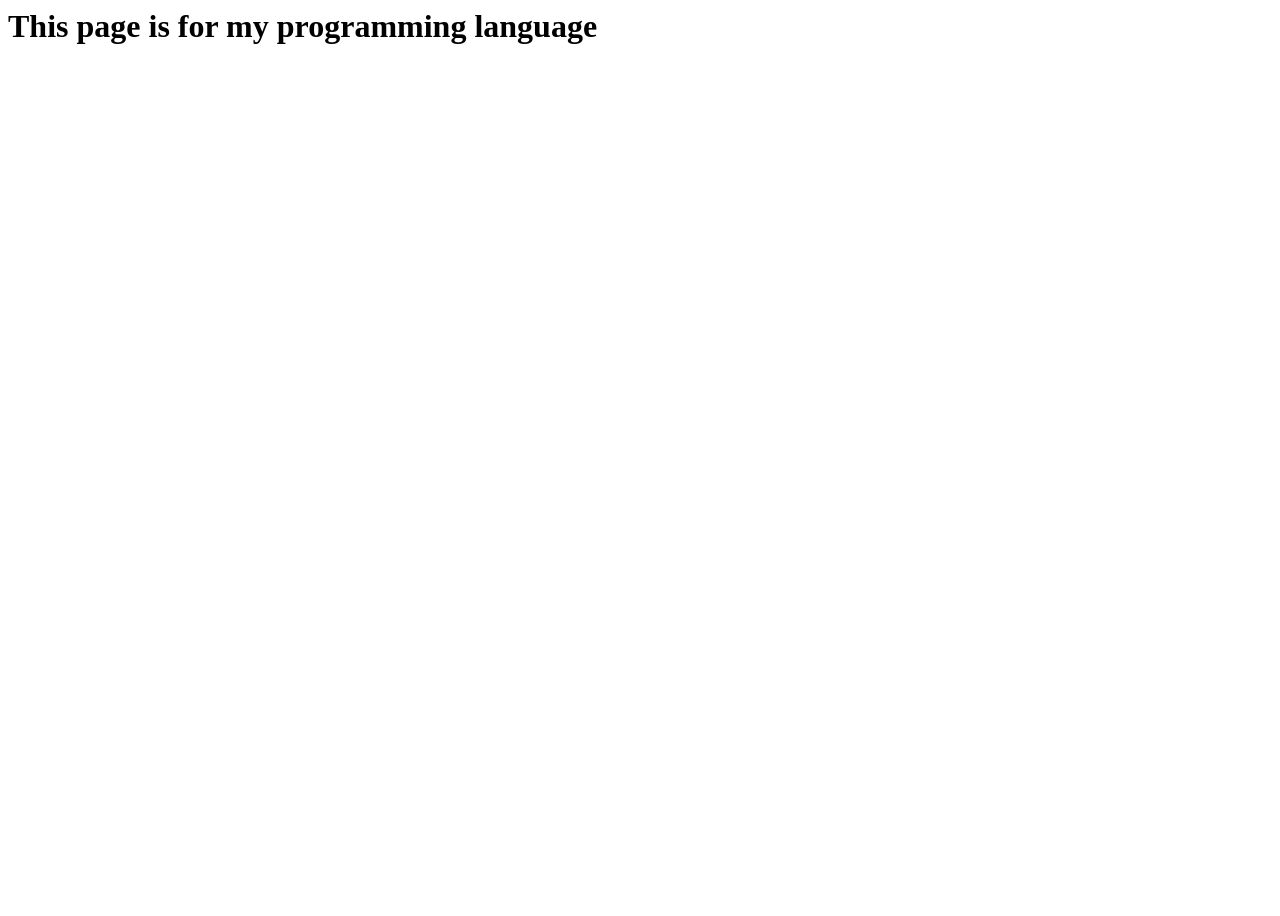
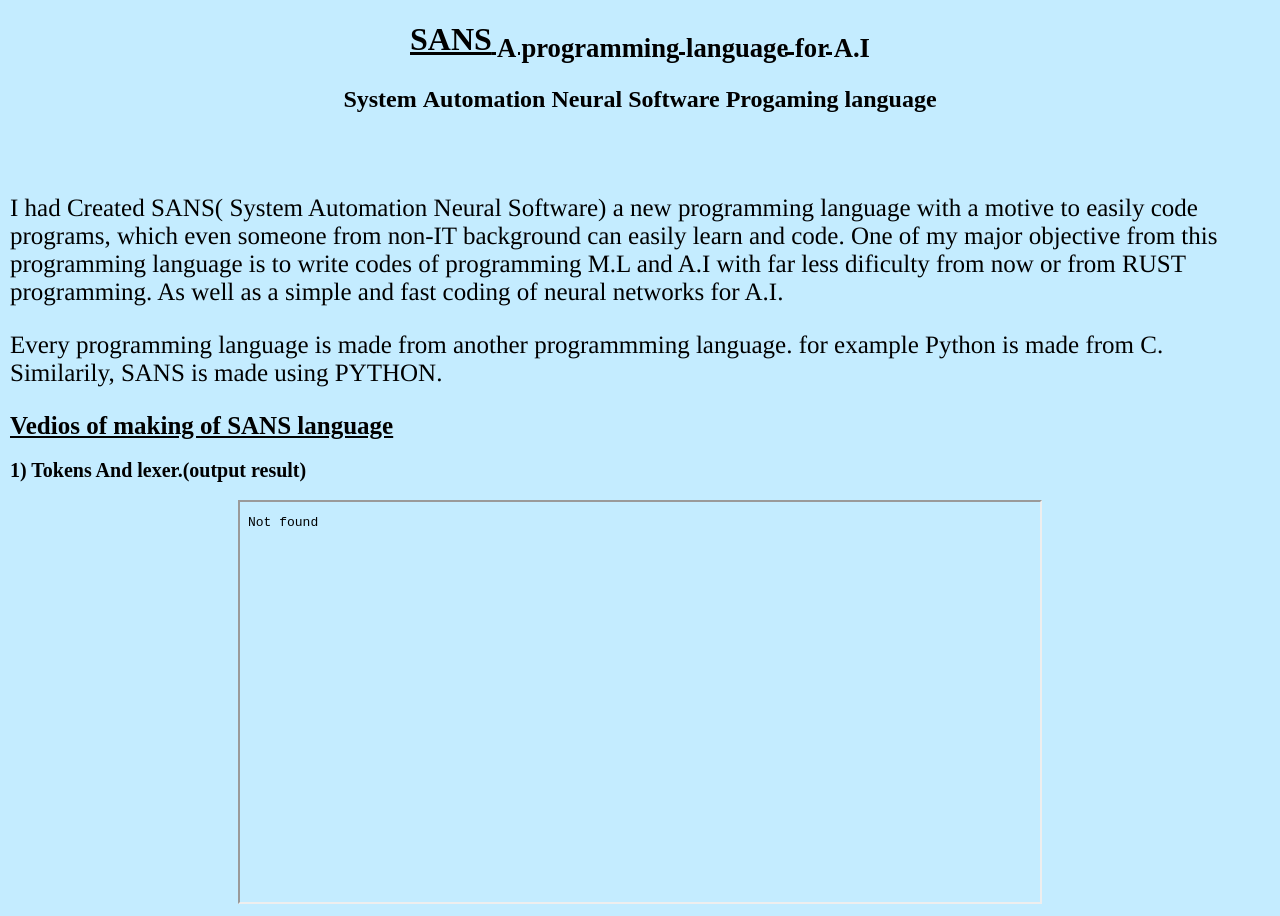
Before and after one commit to antonioshivam/SansL, a plain HTML site: page index.html in a window 1280 px wide. Before the commit the page ends 800 px from the top, so only its background shows below. Drawn offline with Linux system fonts and the light colour scheme.

Commit message:
Update index.html

```diff
--- a/index.html
+++ b/index.html
@@ -1,13 +1,51 @@
+<!DOCTYPE html>
 <html>
 <head>
+<meta charset="UTF-8">
+<meta name="viewport" content="width=device-width, initial-scale=1.0">
+    <link rel="stylesheet" href="https://cdnjs.cloudflare.com/ajax/libs/font-awesome/4.7.0/css/font-awesome.min.css">
 <title>
-NHRO-extracurricular
+SANS- extrracurricular.
 </title>
 <style>
-
+body
+{
+    background-color: #c4ecff;
+    margin-left: 10px;
+    margin-right: 10px;
+}
+k
+{
+    font-family: vivaldi;
+}
+p
+{
+    font-family: Times, Verdana, sans-serif;
+    font-size: 25px;
+}
+.vedio
+{
+    height: 400px;
+    width: 800px;
+}
 </style>
 </head>
 <body>
-<h1>This page is for my programming language</h1>
+<center><h1><b><u>SANS<sub> A programming language for A.I</sub></u></b></h1>
+<h2><k>S</k>ystem <k>A</k>utomation <k>N</k>eural <k>S</k>oftware Progaming language</h2>
+</center>
+<br><br>
+<p>I had Created SANS( System Automation Neural Software) a new programming language with a motive to easily code programs,
+    which even someone from non-IT background can easily learn and code. One of my major objective from this programming language is to write codes of programming
+    M.L and A.I with far less dificulty from now or from RUST programming. As well as a simple and fast coding of neural networks for A.I.
+</p>
+<p>Every programming language is made from another programmming language. for example Python is made from C.
+    Similarily, SANS is made using PYTHON.
+</p>
+<h3><u style="font-size: 25px;">Vedios of making of SANS language</u></h3>
+<b style="font-size: 20px;">1) Tokens And lexer.(output result)</b>
+<br>
+<br>
+<center><iframe src="youtube.jf" alt="Output for Token and Lexer Vedios" class="vedio" ></iframe></center>
 </body>
 </html>
```
